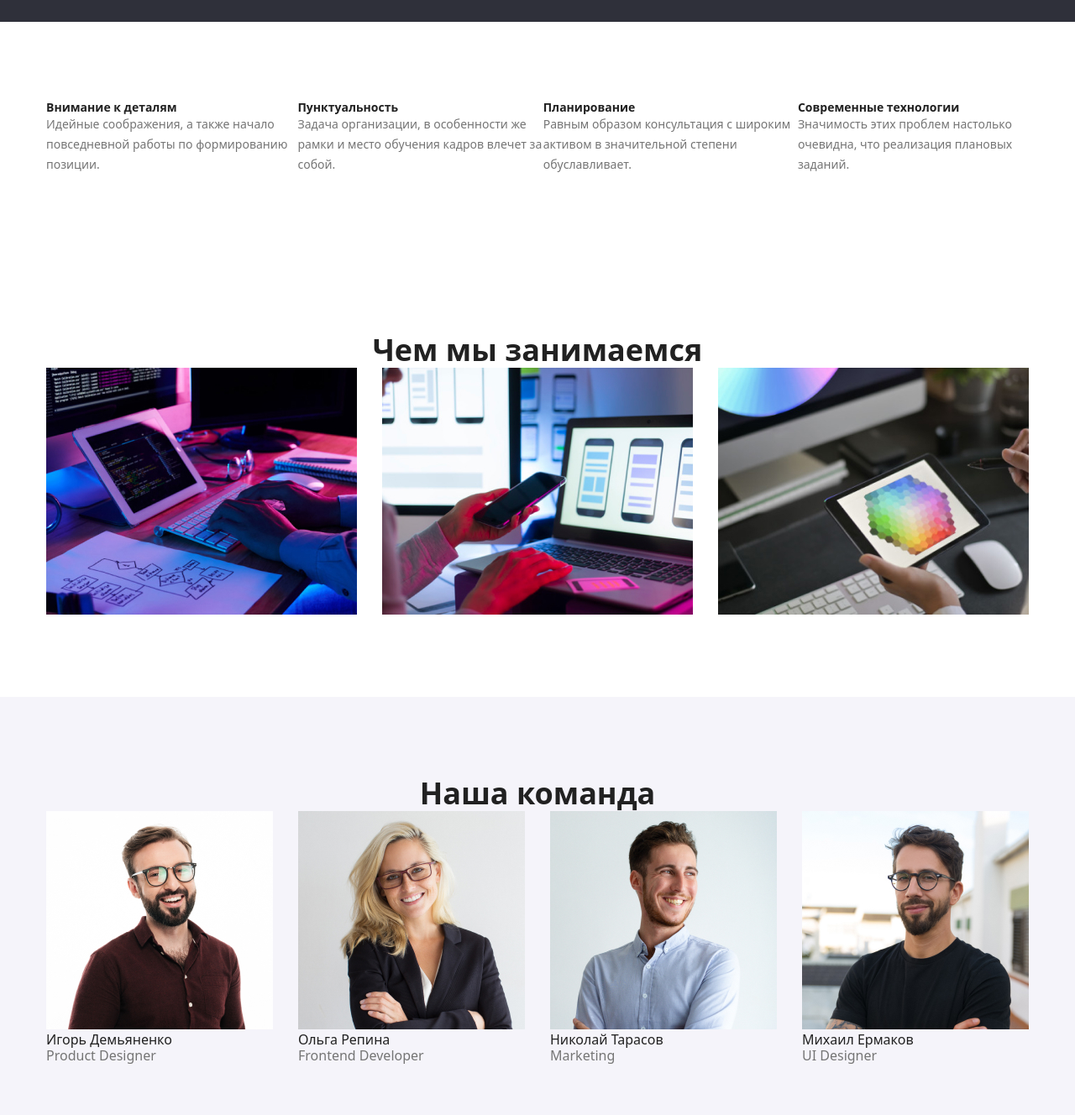
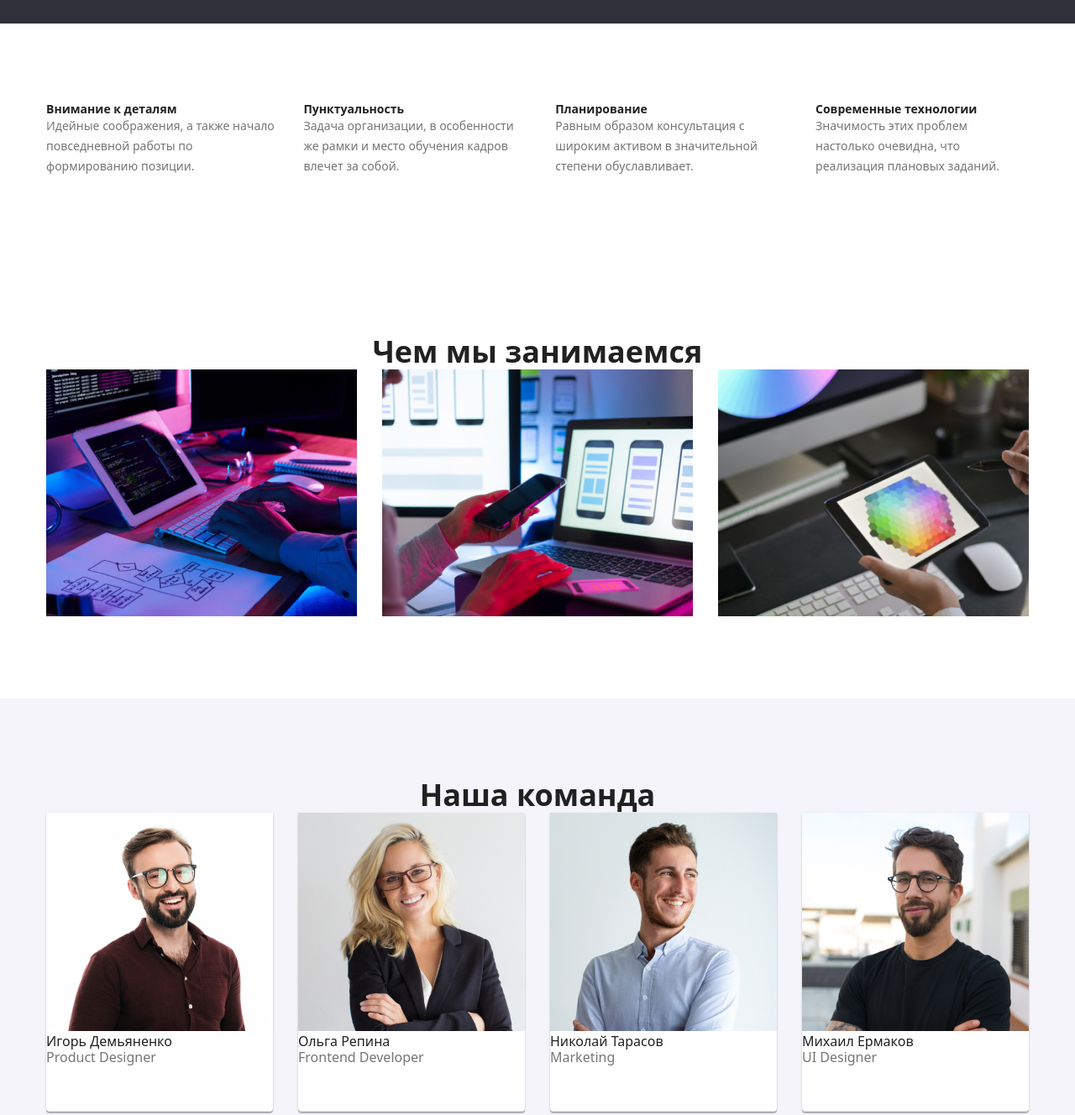
Before and after one commit to mkhomenko2212/goit-markup-hw-03, a plain HTML site: page index.html in a window 1280 px wide. Shown: the part 580-1908 px from the top of the page at 84% size. Drawn offline with nearby package versions, Linux system fonts and the light colour scheme.

Commit message:
правки

```diff
--- a/css/styles.css
+++ b/css/styles.css
@@ -50,6 +50,9 @@ ul {
   text-decoration: none;
 }
 
+header {
+  border: 1px solid #ececec;
+}
 /* Logo */
 .main-nav .logo {
   font-family: Raleway, sans-serif;
@@ -199,6 +202,11 @@ ul {
 .advantage-list {
   display: flex;
 }
+
+.advantage .item + .item {
+  margin-left: 30px;
+}
+
 /* Чем мы занимаемся */
 
 .products-tittle {
@@ -249,6 +257,17 @@ ul {
   margin-top: 0px;
   margin-bottom: 30px;
 }
+
+.team-member .item {
+  padding-bottom: 24px;
+  border-bottom: 1px solid #eeeeee;
+  box-sizing: border-box;
+  background-color: var(--primary-white-color);
+  border-radius: 0px 0px 4px 4px;
+  box-shadow: 0px 1px 3px rgba(0, 0, 0, 0.12), 0px 1px 1px rgba(0, 0, 0, 0.14),
+    0px 2px 1px rgba(0, 0, 0, 0.2);
+}
+
 /* Подвал */
 .page-footer .link-adress {
   color: var(--primary-white-color);
@@ -349,6 +368,7 @@ button:focus {
   padding-bottom: 24px;
   border-bottom: 1px solid #eeeeee;
   box-sizing: border-box;
+  background-color: hotpink;
 }
 
 .project-list:nth-child(3n) {
```
